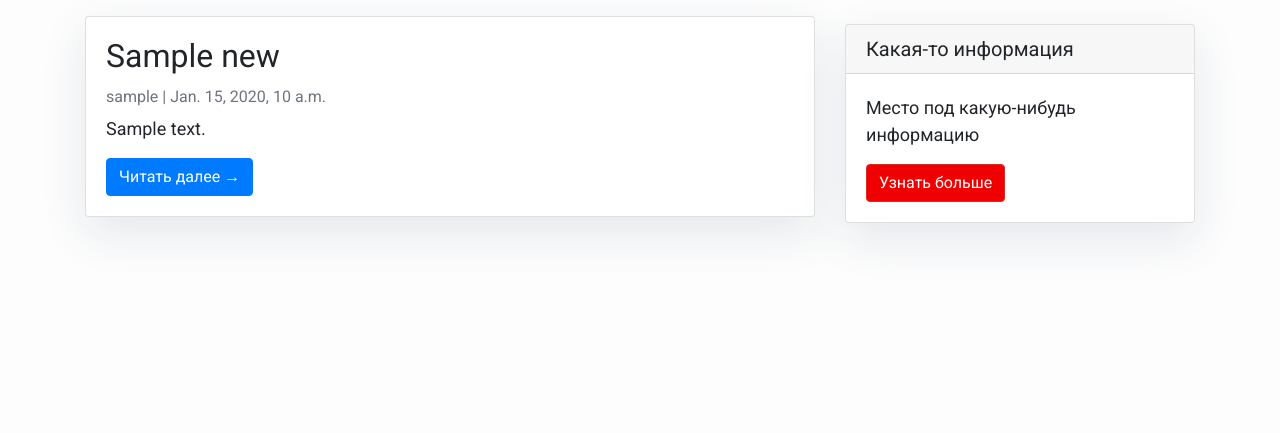
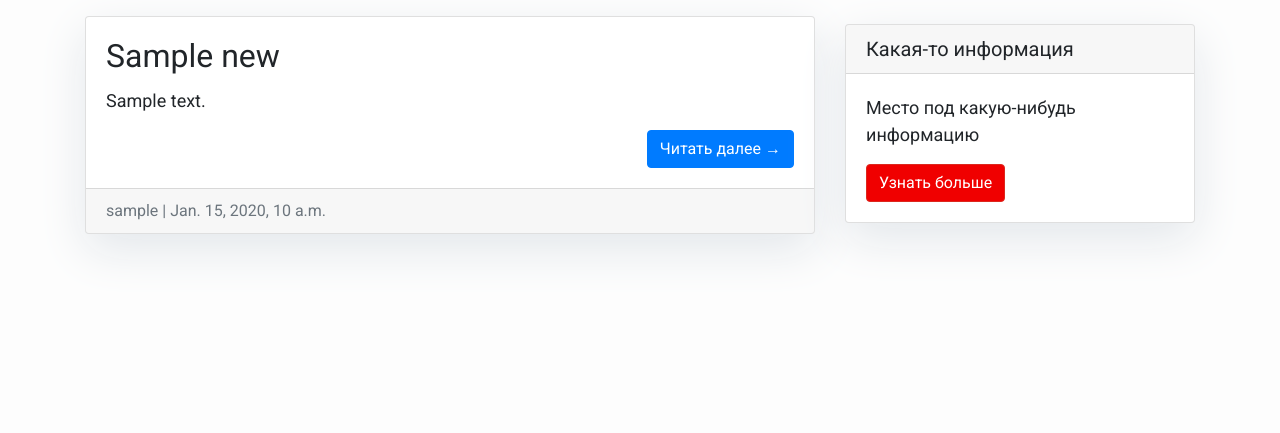
Before and after one commit to open-cyb/website, a Django app: page / in a window 1280 px wide. Shown: the part 59-492 px from the top of the page. Run offline with Django 3.2, Linux system fonts and the light colour scheme; tables that the repository leaves empty hold one stand-in row (values such as "Sample post"); parts of the project's set-up code (start-up, migrations or seed data) failed here and were passed over; some libraries are stand-ins or nearby versions.

Commit message:
Frontend fix

```diff
--- a/opencyb/templates/news_page.html
+++ b/opencyb/templates/news_page.html
@@ -26,9 +26,11 @@
             <div class="card mb-4">
                 <div class="card-body">
                     <h2 class="card-title">{{ new.title }}</h2>
+                    <p class="card-text">{{new.content| markdown:"safe, code-friendly, code-color" | slice:":200" }}</p>
+                    <a href="{% url 'new_detail' new.slug  %}" class="btn btn-primary float-right">Читать далее &rarr;</a>
+                </div>
+                <div class="card-footer text-muted">
                     <p class="card-text text-muted h6">{{ new.author }} | {{ new.created_on}} </p>
-                    <p class="card-text">{{new.content| markdown:"safe, code-friendly, code-color" |slice:":200" }}</p>
-                    <a href="{% url 'new_detail' new.slug  %}" class="btn btn-primary">Читать далее &rarr;</a>
                 </div>
             </div>
             {% endfor %}
```
